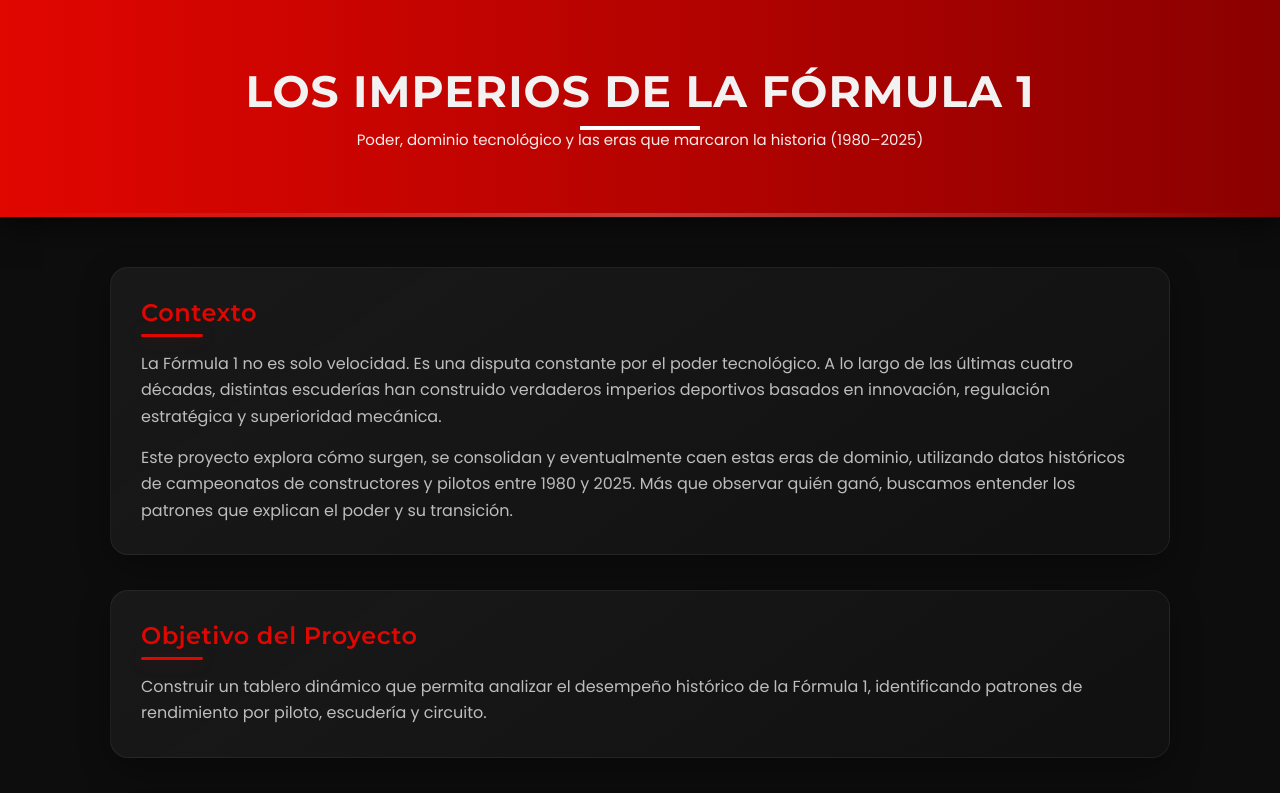
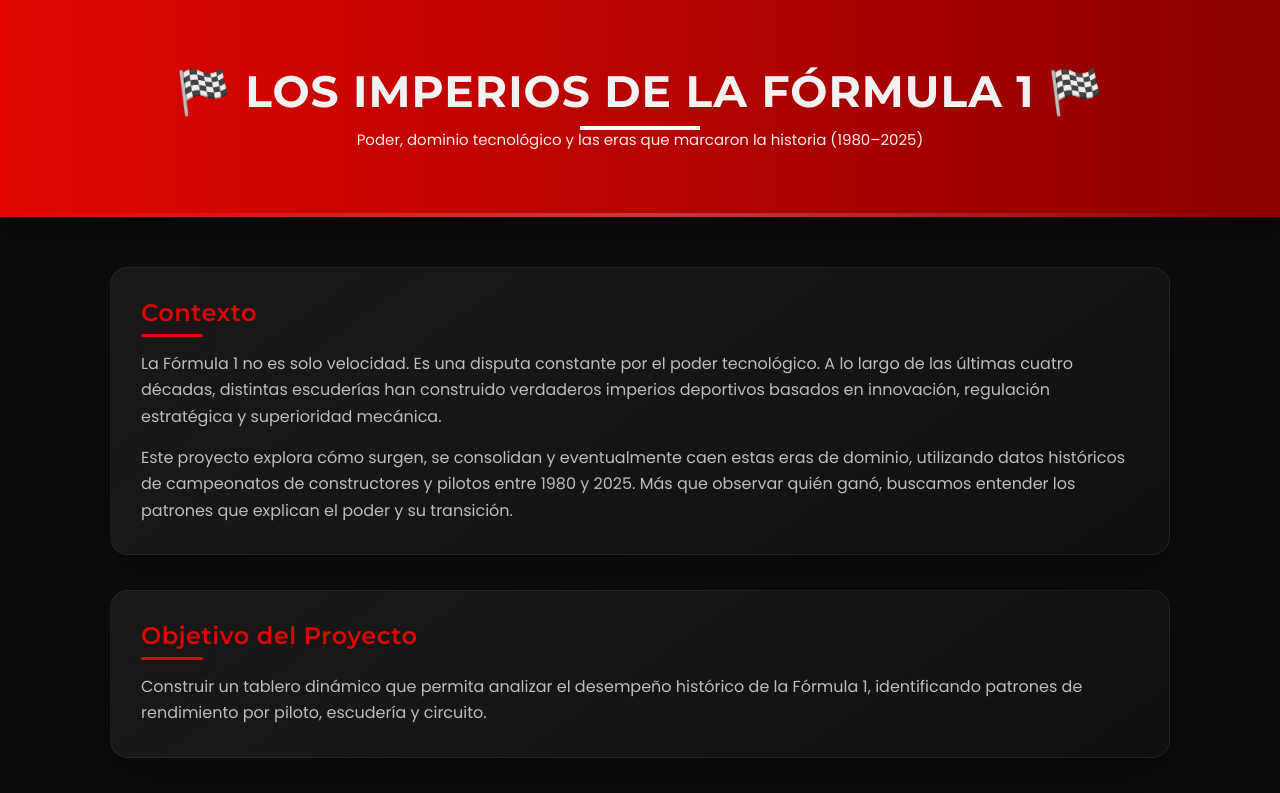
Before and after one commit to victorbonilla0611/proyecto_final_storytelling, a plain HTML site: page index.html in a window 1280 px wide. Shown: the top 793 px of the page. Drawn offline with Linux system fonts and the light colour scheme.

Commit message:
Update index.html

```diff
--- a/index.html
+++ b/index.html
@@ -245,7 +245,7 @@ body::before{
 <body>
 
 <header>
-  <h1>Los Imperios de la Fórmula 1</h1>
+  <h1> 🏁 Los Imperios de la Fórmula 1 🏁 </h1>
   <p>Poder, dominio tecnológico y las eras que marcaron la historia (1980–2025)</p>
 </header>
 
```
